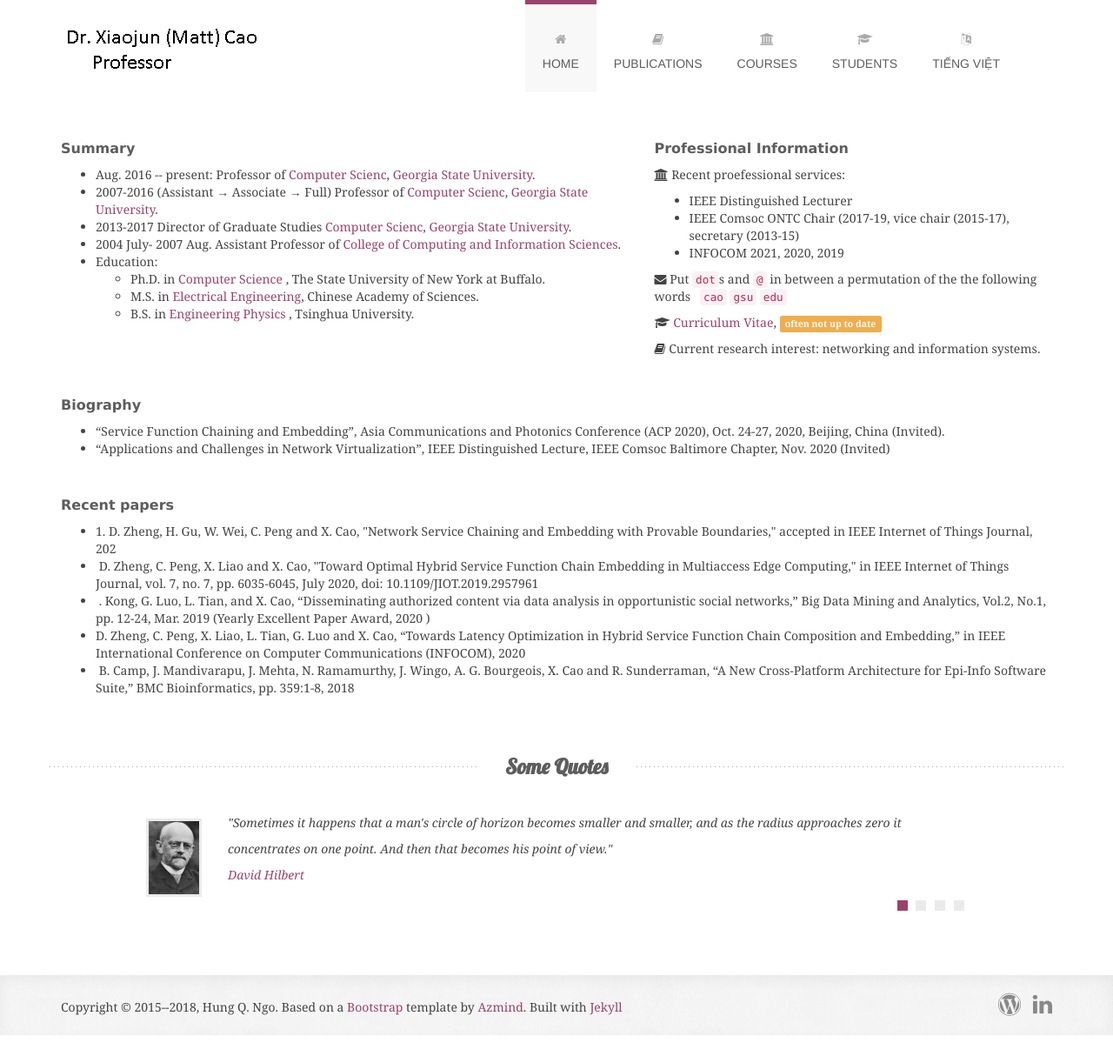
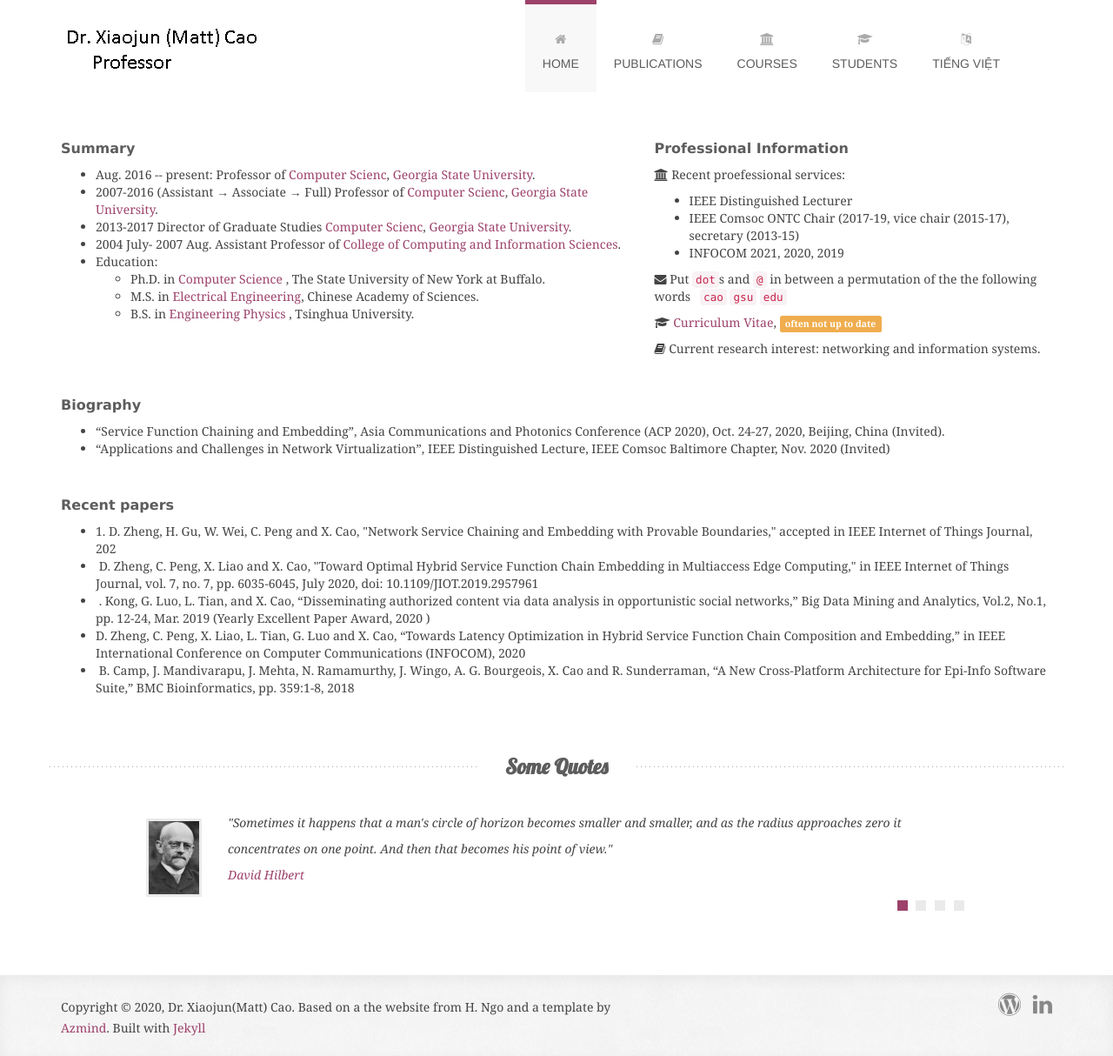
Before and after one commit to xiaojuncao/xiaojuncao, a Jekyll site: the page built from index.html, in a window 1280 px wide. Shown: the whole page at 87% size. Built offline with Jekyll 4.4.1, drawn with Linux system fonts in a browser that asks for light colours; some web fonts are replaced; before the commit the page ends 1190 px from its top, so only the background shows below that.

Commit message:
Update footer.html

```diff
--- a/_includes/footer.html
+++ b/_includes/footer.html
@@ -3,7 +3,7 @@
             <div class="container">
                 <div class="row">
                     <div class="col-sm-7 footer-copyright wow fadeIn">
-                        <p>Copyright &copy 2015--2018, Hung Q. Ngo. Based on a <a href="http://getbootstrap.com/">Bootstrap</a> template by <a href="http://azmind.com">Azmind</a>. Built with <a href="http://jekyllrb.com/">Jekyll</a></p>
+                        <p>Copyright &copy 2020, Dr. Xiaojun(Matt) Cao. Based on a the website from H. Ngo and a template by <a href="http://azmind.com">Azmind</a>. Built with <a href="http://jekyllrb.com/">Jekyll</a></p>
                     </div>
                     <div class="col-sm-5 footer-social wow fadeIn">
                         <a href="http://www.procul.org/blog"><i class="fa fa-wordpress"></i></a>
```
